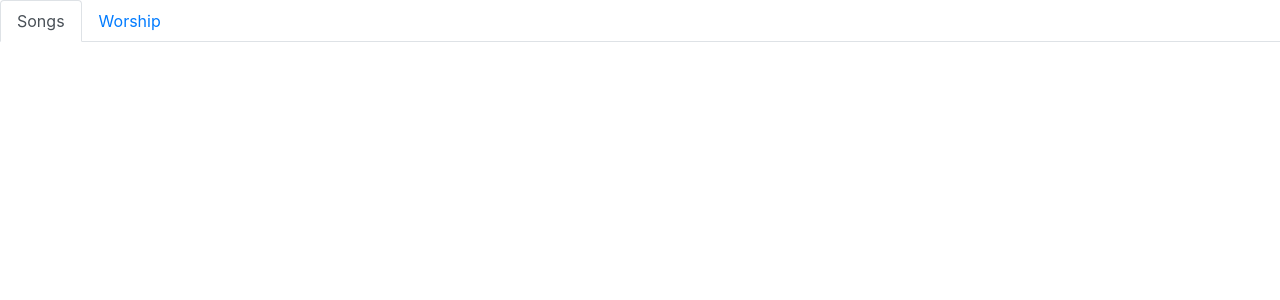
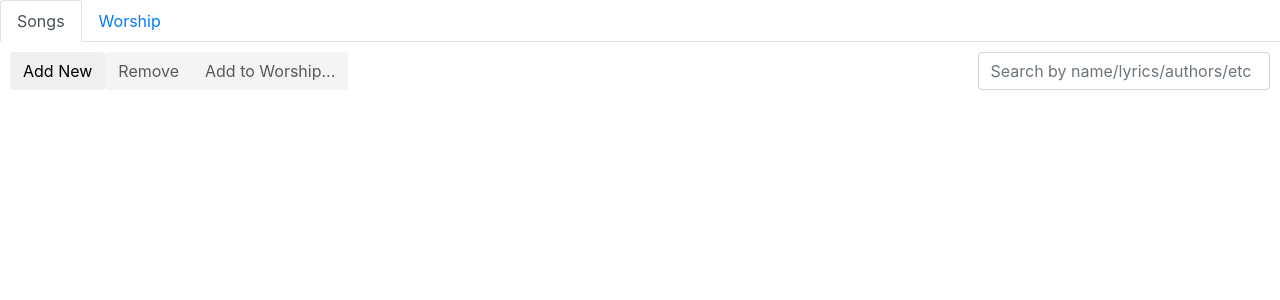
Before and after one commit to wsvma/WorshipLive, an Angular app: page /songs in a window 1280 px wide. Shown: the top 300 px of the page. Built offline with nearby package versions, Linux system fonts and the light colour scheme.

Commit message:
Added routing to songs and worship tab

```diff
--- a/package.json
+++ b/package.json
@@ -21,6 +21,7 @@
     "@angular/platform-browser": "^4.2.4",
     "@angular/platform-browser-dynamic": "^4.2.4",
     "@angular/router": "^4.2.4",
+    "@ng-bootstrap/ng-bootstrap": "^1.0.0-beta.5",
     "bootstrap": "^4.0.0-beta",
     "core-js": "^2.4.1",
     "rxjs": "^5.4.2",
--- a/src/app/app.component.html
+++ b/src/app/app.component.html
@@ -1,8 +1,11 @@
 <ul class="nav nav-tabs">
   <li class="nav-item">
-    <a class="nav-link active" href="#">Songs</a>
+    <a class="nav-link" routerLink="songs" [ngClass]="{active: tabSelected === 'songs'}" (click)="tabSelected = 'songs'">Songs</a>
   </li>
   <li class="nav-item">
-    <a class="nav-link" href="#">Worship</a>
+    <a class="nav-link" routerLink="worship" [ngClass]="{active: tabSelected === 'worship'}" (click)="tabSelected = 'worship'">Worship</a>
   </li>
 </ul>
+<div class="container-fluid">
+  <router-outlet></router-outlet>
+</div>
--- a/src/app/app.component.ts
+++ b/src/app/app.component.ts
@@ -6,5 +6,5 @@ import { Component } from '@angular/core';
   styleUrls: ['./app.component.css']
 })
 export class AppComponent {
-  title = 'app';
+  tabSelected = 'songs';
 }
--- a/src/app/app.module.ts
+++ b/src/app/app.module.ts
@@ -1,14 +1,38 @@
+import { RouterModule } from '@angular/router';
 import { BrowserModule } from '@angular/platform-browser';
 import { NgModule } from '@angular/core';
+import { NgbModule } from '@ng-bootstrap/ng-bootstrap';
 
 import { AppComponent } from './app.component';
+import { SongsComponent } from './songs/songs.component';
+import { WorshipComponent } from './worship/worship.component';
+
+const ROUTES = [
+  {
+    path: '',
+    redirectTo: 'songs',
+    pathMatch: 'full'
+  },
+  {
+    path: 'songs',
+    component: SongsComponent
+  },
+  {
+    path: 'worship',
+    component: WorshipComponent
+  },
+];
 
 @NgModule({
   declarations: [
-    AppComponent
+    AppComponent,
+    SongsComponent,
+    WorshipComponent
   ],
   imports: [
-    BrowserModule
+    BrowserModule,
+    NgbModule.forRoot(),
+    RouterModule.forRoot(ROUTES)
   ],
   providers: [],
   bootstrap: [AppComponent]
--- /dev/null
+++ b/src/app/songs/songs.component.css
@@ -0,0 +1,3 @@
+.row {
+    padding: 10px;
+}
--- /dev/null
+++ b/src/app/songs/songs.component.html
@@ -0,0 +1,18 @@
+<div class="container-fluid">
+  <div class="row">
+    <div class="col-9">
+      <button type="button" class="btn btn-default">Add New</button>
+      <button type="button" class="btn btn-default disabled">Remove</button>
+      <button type="button" class="btn btn-default disabled">Add to Worship...</button>
+
+    </div>
+    <div class="col-3">
+      <form class="form-inline w-100">
+        <div class="form-group w-100">
+          <label class="sr-only" for="search">Search</label>
+          <input type="text" class="form-control w-100" id="search" placeholder="Search by name/lyrics/authors/etc">
+        </div>
+      </form>
+    </div>
+  </div>
+</div>
--- /dev/null
+++ b/src/app/songs/songs.component.ts
@@ -0,0 +1,15 @@
+import { Component, OnInit } from '@angular/core';
+
+@Component({
+  selector: 'app-songs',
+  templateUrl: './songs.component.html',
+  styleUrls: ['./songs.component.css']
+})
+export class SongsComponent implements OnInit {
+
+  constructor() { }
+
+  ngOnInit() {
+  }
+
+}
--- /dev/null
+++ b/src/app/worship/worship.component.html
@@ -0,0 +1,3 @@
+<p>
+  worship works!
+</p>
--- /dev/null
+++ b/src/app/worship/worship.component.ts
@@ -0,0 +1,15 @@
+import { Component, OnInit } from '@angular/core';
+
+@Component({
+  selector: 'app-worship',
+  templateUrl: './worship.component.html',
+  styleUrls: ['./worship.component.css']
+})
+export class WorshipComponent implements OnInit {
+
+  constructor() { }
+
+  ngOnInit() {
+  }
+
+}
--- a/src/styles.css
+++ b/src/styles.css
@@ -1,2 +1,6 @@
 /* You can add global styles to this file, and also import other style files */
 @import "~bootstrap/dist/css/bootstrap.css";
+
+.container-fluid {
+    padding: 0;
+}
```
Also changed, not shown: src/app/worship/worship.component.css (added), 2 other files (tests, documents, lock files or other folders).
